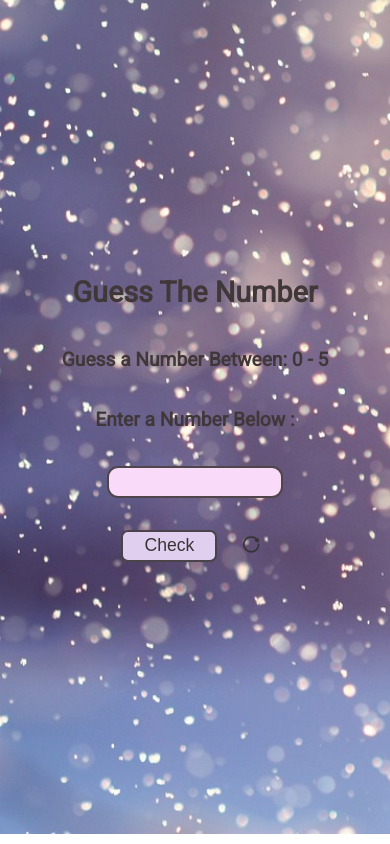
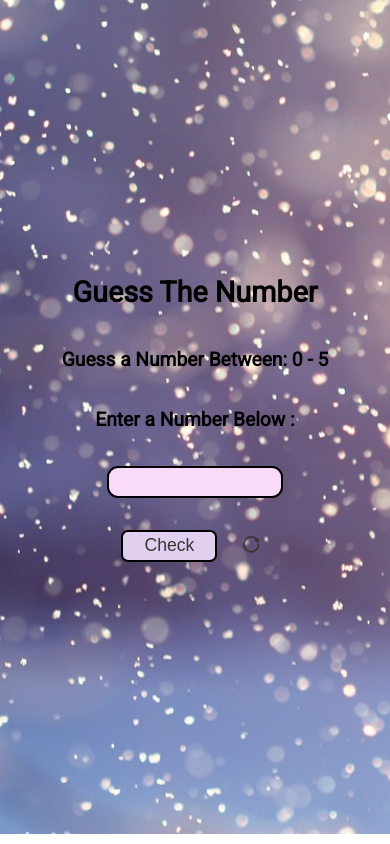
Before and after one commit to VanshikaSabharwal/guessTheNumber-version2, a plain HTML site: page index.html in a window 390 px wide. Drawn offline with Linux system fonts and the light colour scheme.

Commit message:
Update style.css

```diff
--- a/style.css
+++ b/style.css
@@ -22,13 +22,13 @@ body{
     align-items: center;
     height: 95vh;
     margin: 2rem 5rem;
-    color: #403838;
+    color: black;
 
 }
 /* this will display underline transition on title  */
 
-/* #title{
-    /* text-decoration: underline;
+#title{
+    /* text-decoration: underline; */
     font-size: 3rem;
     cursor: pointer;
     position: relative;
@@ -43,7 +43,7 @@ bottom: -5px;
 height: 4px;
 left: 0;
 width: 100%;
-background-color: #403838;
+background-color: black;
 transition: 0.3s;
 transition-timing-function: ease-in-out;
 transform: scaleX(0);
@@ -51,7 +51,7 @@ transform: scaleX(0);
 }
 #title:hover::after{
     transform: scaleX(1);
-}  */
+}
 
 
 
@@ -65,7 +65,7 @@ transform: scaleX(0);
 #input {
     background-color: rgb(249 218 249);
     color: maroon;
-    border: 2px solid rgb(42 37 37 / 82%);
+    border: 2px solid black;
     border-radius: 11px;
     width: 11rem;
     height: 2rem;
@@ -81,7 +81,7 @@ cursor: pointer;
     background-color: rgb(224 207 239);
     color: rgb(58, 52, 52);
     font-size: 1.1rem;
-    border: 2px solid rgb(42 37 37 / 82%);
+    border: 2px solid black;
     border-radius: 7px;
     margin-right: 1.2rem;
     cursor: pointer;
@@ -117,9 +117,38 @@ cursor: pointer;
     margin: 1rem 2rem;
 
 }
+#title{
+    /* text-decoration: underline; */
+    font-size: 1.8rem;
+    cursor: pointer;
+    position: relative;
+    width: max-content;
+
+
 }
-@media (min-width:500px) {
+#title::after{
+content: "";
+position: absolute;
+bottom: -5px;
+height: 4px;
+left: 0;
+width: 100%;
+background-color: #403838;
+transition: 0.3s;
+transition-timing-function: ease-in-out;
+transform: scaleX(0);
+
+}
+#title:hover::after{
+    transform: scaleX(1);
+}
+
+}
+@media (min-width:500px) and (max-width:800px) {
     .container{
         font-size: 1.5rem;
     }
+    #title{
+     font-size: 2.4rem;
+    }
 }
```
